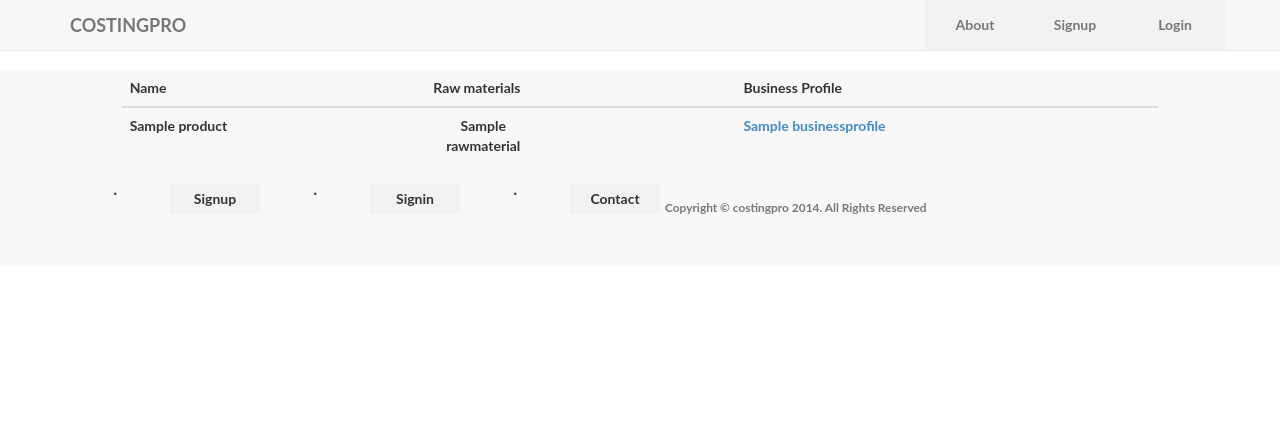
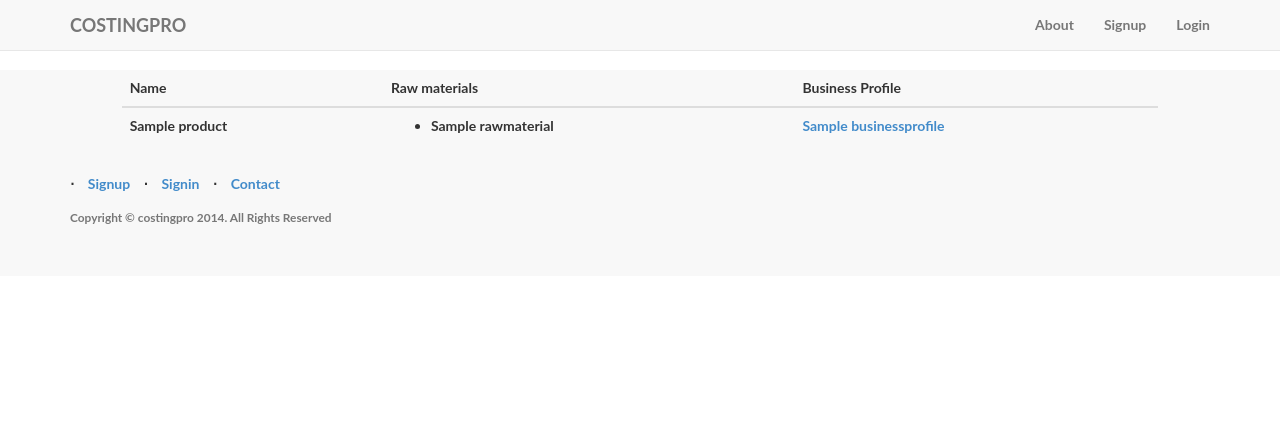
Before and after one commit to EmilyK/costing-pro, a Django app: template dashboard/templates/dashboard/all_products.html in a window 1280 px wide. Shown: the top 423 px of the page. Run offline with Django 3.2, Linux system fonts and the light colour scheme; the template is opened without the code that fills it: values that come from a table or form of the project are taken from there, others are empty; tables that the repository leaves empty hold one stand-in row (values such as "Sample post"); parts of the project's set-up code (start-up, migrations or seed data) failed here and were passed over; some libraries are stand-ins or nearby versions.

Commit message:
fixed css errors and used boostrap dropdown menus

```diff
--- a/dashboard/templates/dashboard/home.html
+++ b/dashboard/templates/dashboard/home.html
@@ -50,42 +50,18 @@
             <!-- Collect the nav links, forms, and other content for toggling -->
             <div class="collapse navbar-collapse" id="bs-example-navbar-collapse-1">
             <style type="text/css">
-            ul{
-            padding: 0;
-            list-style: none;
-            }
-            ul li{
-                float: left;
-                width: 100px;
-                text-align: center;
-            }
-            ul li a{
-                display: block;
-                padding: 5px 10px;
-                color: #333;
-                background: #f2f2f2;
-                text-decoration: none;
-            }
-            ul li a:hover{
-                color: #fff;
-                background: #939393;
-            }
-            ul li ul{
-                display: none;
-            }
-            ul li:hover ul{
-                display: block; /* display the dropdown */
-            }
+
                     </style>
                 <ul class="nav navbar-nav navbar-right">
                     <li>
                         <a href="#">About</a>
                     </li>
+
                     {% if user.is_authenticated %}
                     <li><a href="{% url 'menu' %}">Menu</a></li>
-                    <li>
-                        <a href="">{{fullname}}</a>
-                        <ul>
+                    <li class='dropdown'>
+                        <a href="#" class="dropdown-toggle" id="dropdown_menu" data-toggle="dropdown">{{fullname}} <span class="caret"></span> </a>
+                        <ul class="dropdown-menu" role="menu" aria-labelledby="dropdown_menu">
                             <li>
                                 <a href="{% url 'django.contrib.auth.views.logout' %}">Logout</a>
                             </li>
```
